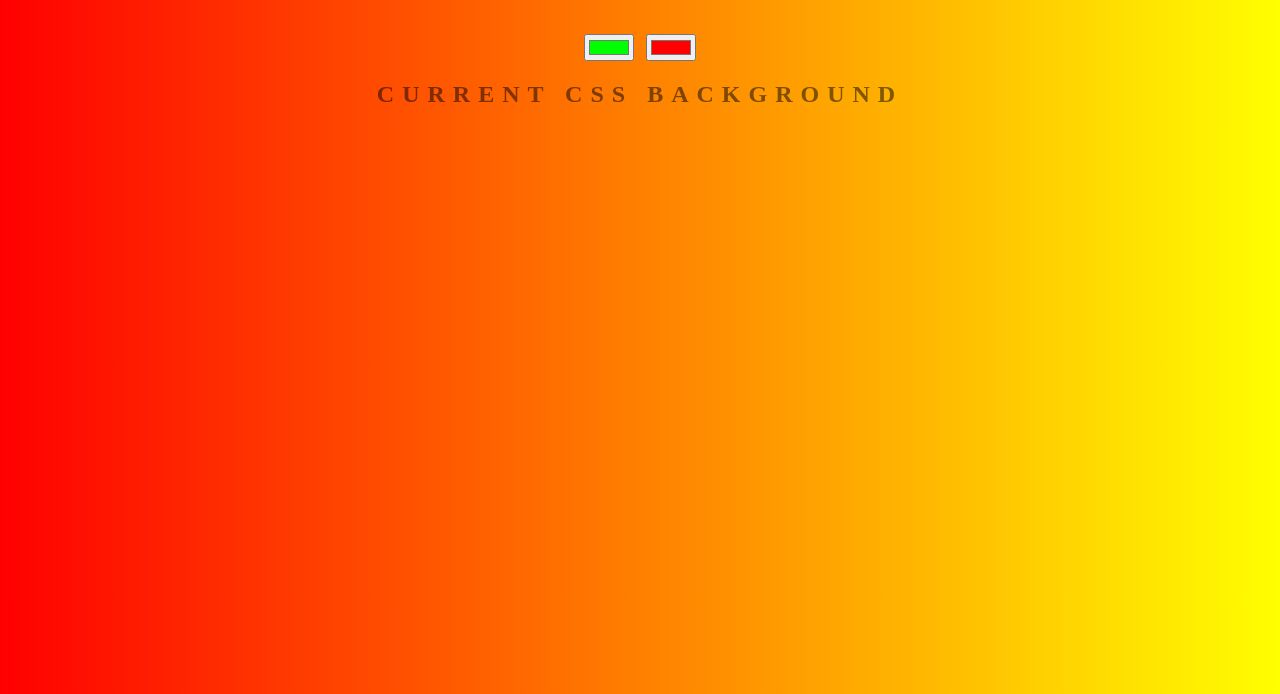
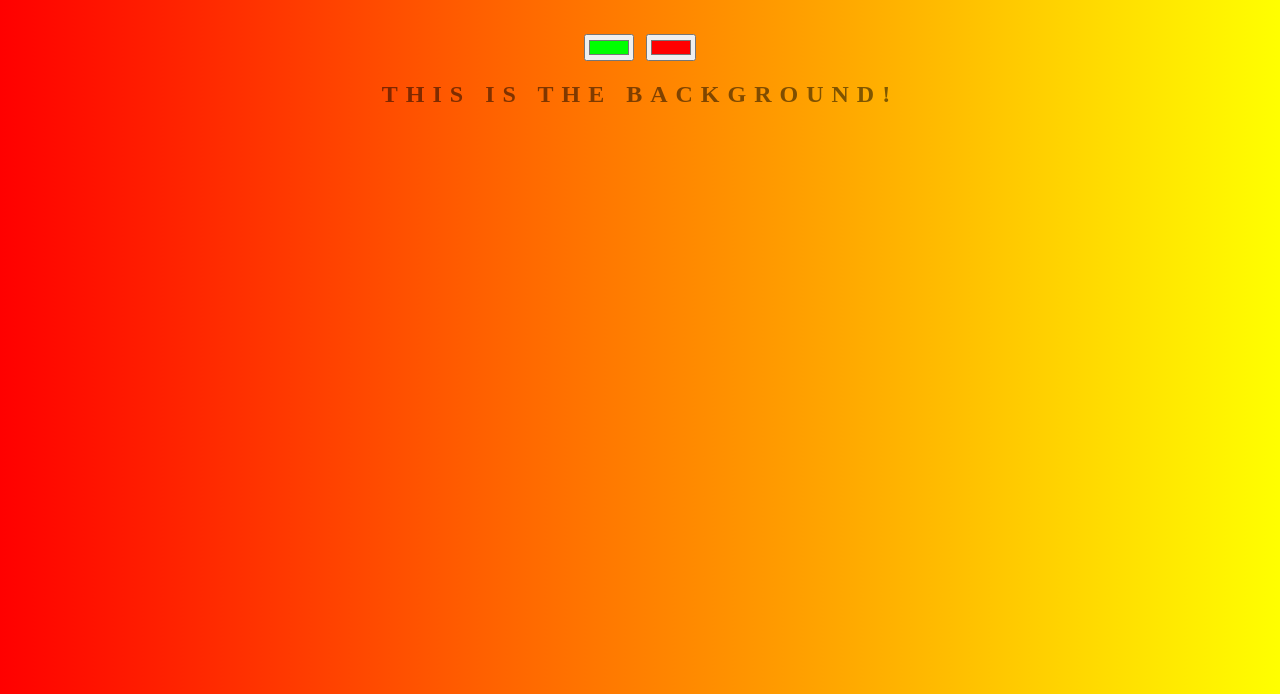
Before and after one commit to markubianis/background-generator, a plain HTML site: page index.html in a window 1280 px wide. Shown: the part 106-800 px from the top of the page. Drawn offline with Linux system fonts and the light colour scheme.

Commit message:
changing background tittle

```diff
--- a/index.html
+++ b/index.html
@@ -8,7 +8,7 @@
 	<h1>COOL Generator</h1>
 	<input class="color1" type="color" name="color1" value="#00ff00">
 	<input class="color2" type="color" name="color2" value="#ff0000">
-	<h2>Current CSS Background</h2>
+	<h2>this is the background!</h2>
 	<h3></h3>
 	<script type="text/javascript" src="script.js"></script>
 </body>
```
